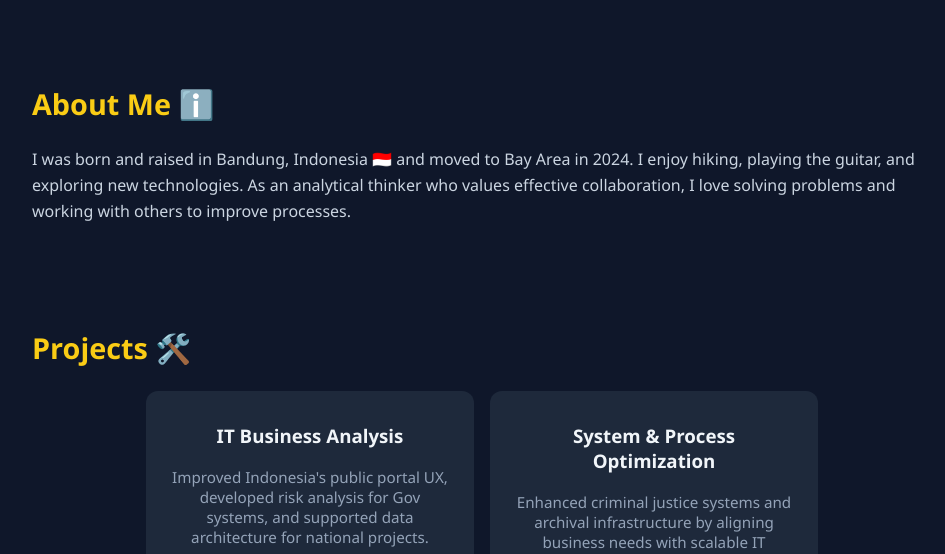
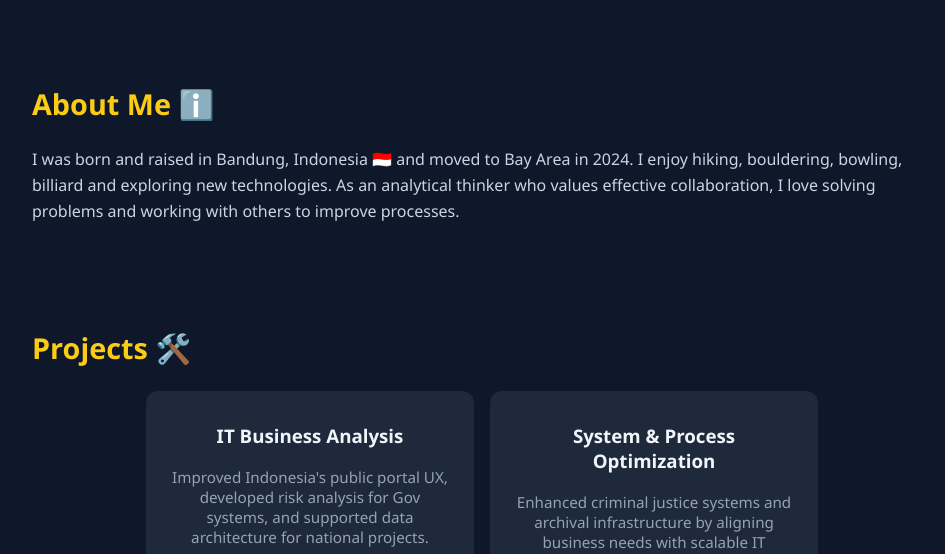
Before and after one commit to RichArden1900/Resume-Richard, a plain HTML site: page index.html in a window 1280 px wide. Shown: the part 243-797 px from the top of the page, without its empty margins (158-1103 px from the left). Drawn offline with Linux system fonts and the light colour scheme.

Commit message:
Update index.html

```diff
--- a/index.html
+++ b/index.html
@@ -128,7 +128,7 @@
   <section class="about-section">
     <h2>About Me <span>ℹ️</span></h2>
     <p>
-      I was born and raised in Bandung, Indonesia 🇮🇩 and moved to Bay Area in 2024. I enjoy hiking, playing the guitar, and exploring new technologies. As an analytical thinker who values effective collaboration, I love solving problems and working with others to improve processes.
+      I was born and raised in Bandung, Indonesia 🇮🇩 and moved to Bay Area in 2024. I enjoy hiking, bouldering, bowling, billiard and exploring new technologies. As an analytical thinker who values effective collaboration, I love solving problems and working with others to improve processes.
     </p>
   </section>
 
```
